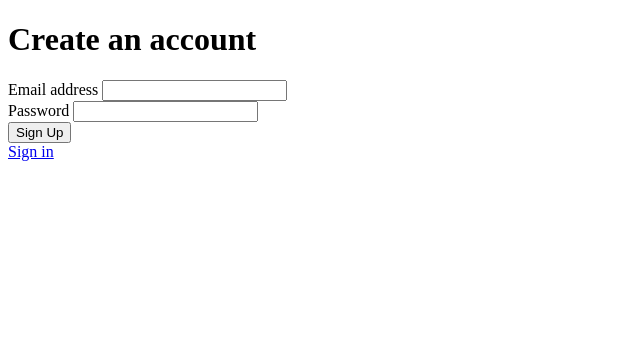
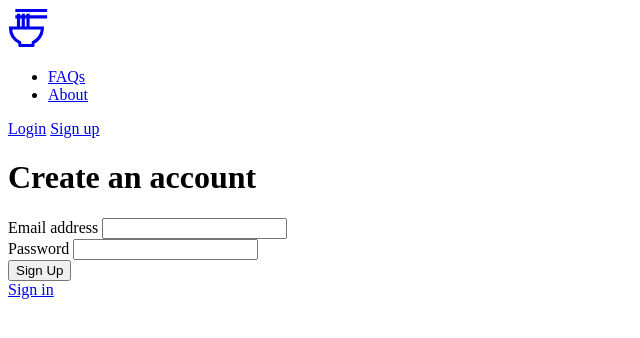
Before and after one commit to nxvembrx/cherrybin, a Flask app: template instapasta/templates/auth/signup.jinja in a window 1280 px wide. Shown: the top 338 px of the page, without its empty margins (0-640 px from the left). Run offline with Flask 3, Linux system fonts and the light colour scheme; the template is opened without the code that fills it, so the values that code supplies are empty; parts of the project's set-up code (start-up, migrations or seed data) failed here and were passed over.

Commit message:
feat: Add navbar

```diff
--- a/instapasta/templates/auth/form.jinja
+++ b/instapasta/templates/auth/form.jinja
@@ -1,13 +1,21 @@
-{% macro auth_form(submit_button_name)%}
+{% macro auth_form(submit_button_name) %}
     <form method="post">
         <div class="mb-3">
             <label for="userFormEmail" class="form-label">Email address</label>
-        <input type="email" class="form-control" name="userFormEmail" id="userFormEmail" required>
+            <input type="email"
+                   class="form-control"
+                   name="email"
+                   id="userFormEmail"
+                   required>
         </div>
         <div class="mb-3">
             <label for="userFormPassword">Password</label>
-        <input type="password" class="form-control" name="userFormPassword" id="userFormPassword" required>
+            <input type="password"
+                   class="form-control"
+                   name="password"
+                   id="userFormPassword"
+                   required>
         </div>
-    <button type="submit" class="btn btn-primary mb-3">{{submit_button_name}}</button>
+        <button type="submit" class="btn btn-primary mb-3">{{ submit_button_name }}</button>
     </form>
 {%- endmacro %}
--- a/instapasta/templates/auth/signup.jinja
+++ b/instapasta/templates/auth/signup.jinja
@@ -1,8 +1,11 @@
-{% extends 'base.html' %}
+{% extends "base.html" %}
 {% from 'auth/form.jinja' import auth_form %}
-
 {% block content %}
-<h1>Create an account</h1>
-{{ auth_form('Sign Up') }}
-<a href="{{ url_for('auth.login') }}">Sign in</a>
-{% endblock%}
+    <div class="card w-50 m-auto">
+        <div class="card-body">
+            <h1>Create an account</h1>
+            {{ auth_form("Sign Up") }}
+            <a href="{{ url_for("auth.login") }}">Sign in</a>
+        </div>
+    </div>
+{% endblock content %}
--- a/instapasta/templates/base.html
+++ b/instapasta/templates/base.html
@@ -2,14 +2,21 @@
 <html lang="en">
   <head>
     <meta name="description" content="Simple pastebin clone" />
+    <meta name="keywords" content="" />
     <meta name="viewport" content="width=device-width, initial-scale=1.0" />
     <meta charset="utf-8" />
     <script src="{{ asset.url_for("main.js") }}"></script>
     <link rel="stylesheet" href="{{ asset.url_for("styles.css") }}">
     <title>InstaPasta</title>
   </head>
-
   <body>
-    <div class="container is-fluid">{% block content %} {% endblock %}</div>
+    <main>
+      {% include 'shared/header.jinja' %}
+      <div class="container">
+        <div class="container is-fluid">
+          {% block content %}{% endblock %}
+        </div>
+      </div>
+    </main>
   </body>
 </html>
--- /dev/null
+++ b/instapasta/templates/shared/header.jinja
@@ -0,0 +1,24 @@
+{% set navigation = [('#', 'FAQs'), ('#', 'About')] %}
+<nav class="p-3 text-bg-dark">
+    <div class="container">
+        <div class="d-flex flex-wrap align-items-center justify-content-center justify-content-lg-start">
+            <a class="navbar-brand me-4" href="{{ url_for("index") }}">{% include "shared/mark.jinja" %}</a>
+            <ul class="nav col-12 col-lg-auto me-lg-auto mb-2 justify-content-center mb-md-0">
+                {% for href, label in navigation %}
+                    <li>
+                        <a href="{{ href }}" class="nav-link px-2 text-white">{{ label }}</a>
+                    </li>
+                {% endfor %}
+            </ul>
+            <div class="text-end">
+                {% if g.user %}
+                    {{ g.user.email }}
+                    <a href="{{ url_for("auth.login") }}" class="btn btn-outline-light ms-3">Logout</a>
+                {% else %}
+                    <a href="{{ url_for("auth.login") }}" class="btn btn-outline-light me-2">Login</a>
+                    <a href="{{ url_for("auth.signup") }}" class="btn btn-warning">Sign up</a>
+                {% endif %}
+            </div>
+        </div>
+    </div>
+</nav>
--- /dev/null
+++ b/instapasta/templates/shared/mark.jinja
@@ -0,0 +1,16 @@
+<svg width="40px"
+     height="40px"
+     viewBox="0 0 24 24"
+     id="Layer_1"
+     data-name="Layer 1"
+     xmlns="http://www.w3.org/2000/svg">
+    <defs>
+    <style>.cls-1{fill:none;stroke:currentColor;stroke-miterlimit:10;stroke-width:1.91px;}</style>
+    </defs>
+    <path class="cls-1" d="M1.52,12a9.55,9.55,0,0,0,5.4,8.59l.33,1.91h7.64l.33-1.91a9.73,9.73,0,0,0,2.6-1.84A9.56,9.56,0,0,0,20.61,12Z" />
+    <line class="cls-1" x1="4.39" y1="1.5" x2="23.48" y2="1.5" />
+    <line class="cls-1" x1="4.39" y1="5.32" x2="23.48" y2="5.32" />
+    <line class="cls-1" x1="6.3" y1="3.41" x2="6.3" y2="12" />
+    <line class="cls-1" x1="9.16" y1="3.41" x2="9.16" y2="12" />
+    <line class="cls-1" x1="12.02" y1="3.41" x2="12.02" y2="12" />
+</svg>
--- a/pyproject.toml
+++ b/pyproject.toml
@@ -6,7 +6,8 @@ dependencies = [
     "flask",
     "pyrebase4",
     "python-dotenv",
-    "setuptools"
+    "setuptools",
+    "djlint"
 ]
 
 [build-system]
```
Also changed, not shown: instapasta/templates/auth/login.jinja (+9 -6 lines), instapasta/templates/home.jinja (+4 -6 lines), instapasta/templates/pastas/new.jinja (added). Lines whose indentation alone changed are shown as unchanged.
